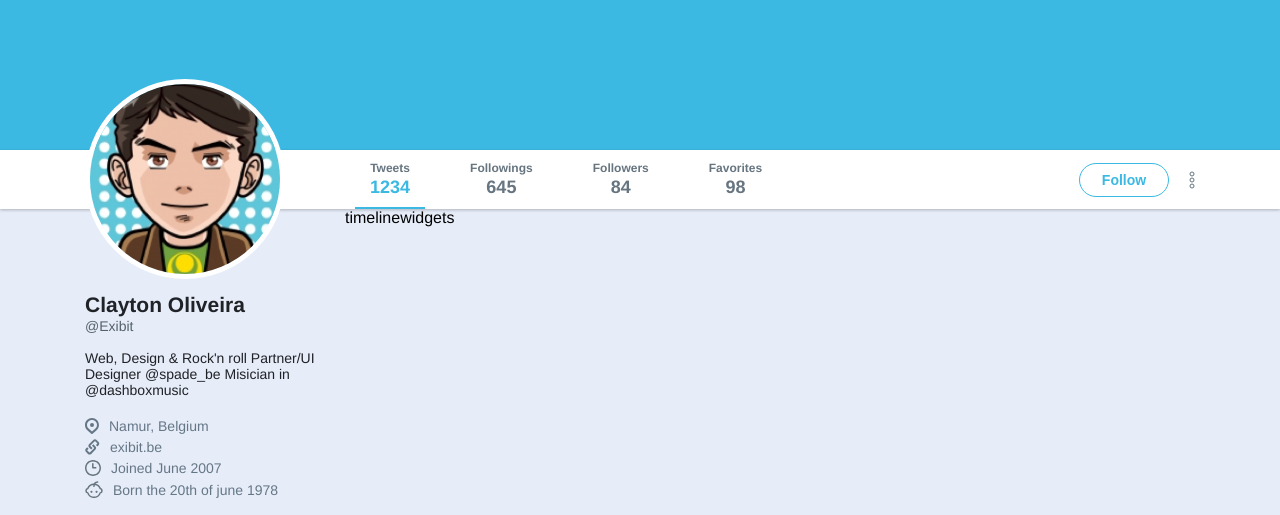
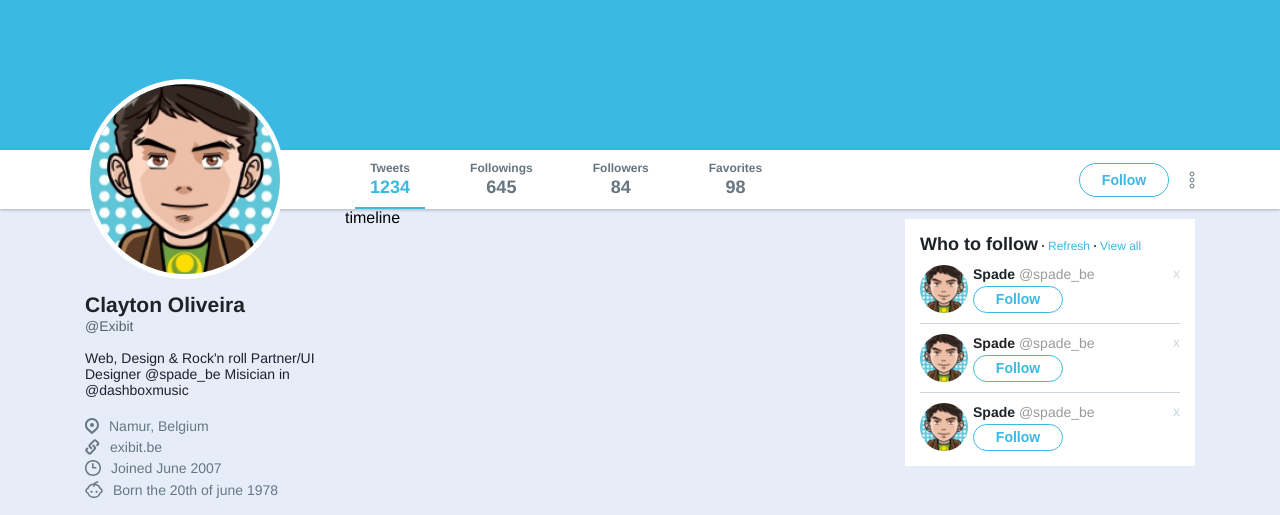
Before and after one commit to SirMcClay/flexbox-twitter-clone, a plain HTML site: page app/index.html in a window 1280 px wide. Shown: the part 276-791 px from the top of the page. Drawn offline with Linux system fonts and the light colour scheme.

Commit message:
Widgets panel style

```diff
--- a/app/index.html
+++ b/app/index.html
@@ -106,7 +106,46 @@
       timeline
     </section>
     <aside class="widgets">
-      widgets
+      <div class="widget follow">
+        <div class="title">
+          <strong>Who to follow</strong>
+          <a href="">Refresh</a>
+          <a href="">View all</a>
+        </div>
+
+        <ul>
+          <li>
+            <div class="profile">
+              <img src="/assets/images/avatar.png" alt="Avatar">
+              <div class="info">
+                <strong>Spade <span>@spade_be</span></strong>
+                <button>Follow</button>
+              </div>
+            </div>
+            <a href="">x</a>
+          </li>
+          <li>
+            <div class="profile">
+              <img src="/assets/images/avatar.png" alt="Avatar">
+              <div class="info">
+                <strong>Spade <span>@spade_be</span></strong>
+                <button>Follow</button>
+              </div>
+            </div>
+            <a href="">x</a>
+          </li>
+          <li>
+            <div class="profile">
+              <img src="/assets/images/avatar.png" alt="Avatar">
+              <div class="info">
+                <strong>Spade <span>@spade_be</span></strong>
+                <button>Follow</button>
+              </div>
+            </div>
+            <a href="">x</a>
+          </li>
+        </ul>
+      </div>
     </aside>
   </div>
 </body>
--- a/app/styles.css
+++ b/app/styles.css
@@ -296,3 +296,115 @@ div.wrapper-content aside.profile .images ul li {
   /* flex: 1 0 auto; União das propriedades acima*/
   margin: 0 5px 5px 0;
 }
+
+div.wrapper-content .timeline {
+  flex: 1;
+}
+
+div.wrapper-content aside.widgets {
+  width: 290px;
+  margin-top: 10px;
+}
+
+div.wrapper-content aside.widgets .widget {
+  background: #fff;
+  padding: 15px;
+}
+
+div.wrapper-content aside.widgets .widget .title {
+  display: flex;
+  align-items: baseline;
+}
+
+div.wrapper-content aside.widgets .widget .title strong {
+  font-size: 18px;
+  color: #1f2226;
+}
+
+div.wrapper-content aside.widgets .widget .title a {
+  color: #3bb9e3;
+  font-size: 12px;
+  text-decoration: none;
+  position: relative;
+  padding-left: 10px;
+}
+
+div.wrapper-content aside.widgets .widget .title a::before {
+  content: '';
+  width: 2px;
+  height: 2px;
+  border-radius: 50%;
+  background: #222;
+  position: absolute;
+  left: 4px;
+  top: 6px;
+}
+
+div.wrapper-content aside.widgets .follow ul {
+  list-style: none;
+  margin-top: 10px;
+}
+
+div.wrapper-content aside.widgets .follow ul li {
+  display: flex;
+  justify-content: space-between;
+  border-bottom: 1px solid #ccd6dd;
+  padding-bottom: 10px;
+  margin-bottom: 10px;
+}
+
+div.wrapper-content aside.widgets .follow ul li:last-child {
+  margin-bottom: 0;
+  padding-bottom: 0;
+  border: 0;
+}
+
+div.wrapper-content aside.widgets .follow ul li .profile {
+  display: flex;
+  align-items: center;
+}
+
+div.wrapper-content aside.widgets .follow ul li .profile img {
+  width: 48px;
+  height: 48px;
+  border-radius: 50%;
+}
+
+div.wrapper-content aside.widgets .follow ul li .profile .info {
+  margin-left: 5px;
+  display: flex;
+  flex-direction: column;
+}
+
+div.wrapper-content aside.widgets .follow ul li .profile .info strong {
+  font-size: 14px;
+  color: #1f2326;
+}
+
+div.wrapper-content aside.widgets .follow ul li .profile .info strong span {
+  font-weight: normal;
+  color: #9a9a9a;
+}
+
+div.wrapper-content aside.widgets .follow ul li .profile .info button {
+  height: 27px;
+  background: none;
+  margin-top: 4px;
+
+  display: flex;
+  align-items: center;
+  justify-content: center;
+
+  width: 90px;
+  font-weight: bold;
+  font-size: 14px;
+  color: #3BB9e3;
+  border: 1px solid #3BB9e3;
+  border-radius: 17px;
+}
+
+div.wrapper-content aside.widgets .follow ul li > a {
+  color: #ccd6dd;
+  text-decoration: none;
+  font-size: 14px;
+}
```
